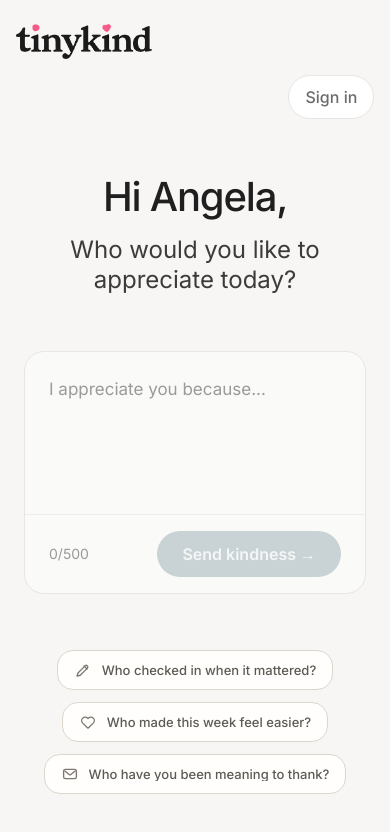
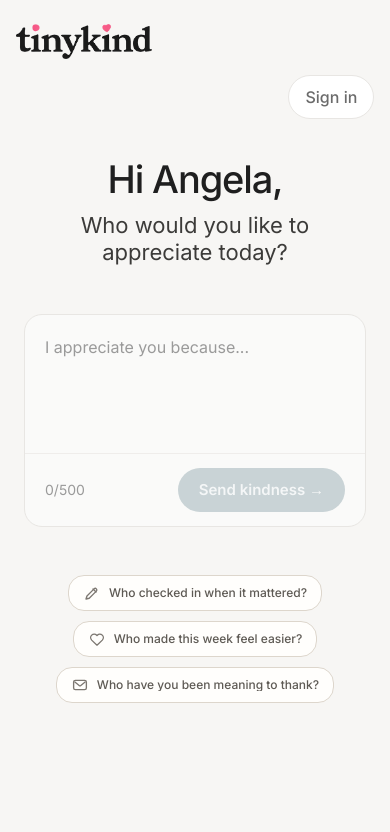
Before and after one commit to alferrante/tinykind, a Next.js app: page / in a window 390 px wide. Shown: the top 832 px of the page. Built offline with nearby package versions, Linux system fonts and the light colour scheme; no server answers.

Commit message:
Scale down TinyKind compose layout

```diff
--- a/src/app/page.tsx
+++ b/src/app/page.tsx
@@ -65,7 +65,7 @@ export default async function HomePage() {
         )}
       </header>
 
-      <section className="mx-auto w-full max-w-[860px] px-6 pb-20 pt-14 sm:pt-20">
+      <section className="mx-auto w-full max-w-[780px] px-6 pb-20 pt-10 sm:pt-12">
         <CreateTinyKindCard
           googleEnabled={googleEnabled}
           greetingName={greetingName}
--- a/src/components/CreateTinyKindCard.tsx
+++ b/src/components/CreateTinyKindCard.tsx
@@ -524,15 +524,15 @@ export default function CreateTinyKindCard({
 
         {step === "compose" ? (
           <>
-            <div className="mb-10 text-center sm:mb-12">
+            <div className="mb-8 text-center sm:mb-9">
               {streakSummary ? (
-                <div className="mb-8 flex flex-wrap items-center justify-center gap-4 text-center sm:mb-10">
+                <div className="mb-6 flex flex-wrap items-center justify-center gap-3 text-center sm:mb-7">
                   {streakSummary.currentStreak > 0 ? (
-                    <span className="rounded-full border border-[#F2C275] bg-[#FFF7E7] px-5 py-2 text-[14px] font-medium text-[#B8771E]">
+                    <span className="rounded-full border border-[#F2C275] bg-[#FFF7E7] px-4 py-1.5 text-[13px] font-medium text-[#B8771E] sm:text-[14px]">
                       🔥 {streakSummary.currentStreak}-week streak
                     </span>
                   ) : null}
-                  <span className="text-[15px] text-[#8D7C67] sm:text-[16px]">
+                  <span className="text-[14px] text-[#8D7C67] sm:text-[15px]">
                     {senderSentCount && senderSentCount > 0
                       ? `You've sent ${senderSentCount} TinyKind${senderSentCount === 1 ? "" : "s"} · keep it going`
                       : streakSummary.sentThisWeek
@@ -542,22 +542,22 @@ export default function CreateTinyKindCard({
                 </div>
               ) : null}
 
-              <h1 className="text-[40px] font-medium leading-[1.1] tracking-[-0.03em] text-[#1F1F1F] sm:text-[68px]">
+              <h1 className="text-[38px] font-medium leading-[1.08] tracking-[-0.03em] text-[#1F1F1F] sm:text-[56px]">
                 Hi {greetingName},
               </h1>
-              <p className="mt-4 text-[24px] leading-[1.25] text-[#3C3B39] sm:text-[28px]">
+              <p className="mt-3 text-[22px] leading-[1.22] text-[#3C3B39] sm:text-[24px]">
                 Who would you like to appreciate today?
               </p>
             </div>
 
             <div
               className={[
-                "overflow-hidden rounded-[20px] border bg-[#FAFAF9] transition duration-200 ease-out focus-within:border-[#DFC09C] focus-within:shadow-[0_0_0_4px_rgba(223,192,156,0.22)]",
+                "overflow-hidden rounded-[18px] border bg-[#FAFAF9] transition duration-200 ease-out focus-within:border-[#DFC09C] focus-within:shadow-[0_0_0_4px_rgba(223,192,156,0.22)]",
                 suggestionPulse ? "border-[#DFC09C] shadow-[0_0_0_4px_rgba(223,192,156,0.18)]" : "border-[#E8E6E3]",
               ].join(" ")}
             >
               <textarea
-                className="min-h-[156px] w-full resize-none bg-transparent px-6 py-6 text-[17px] leading-[1.6] placeholder:text-[#9A9A9A] focus:outline-none"
+                className="min-h-[132px] w-full resize-none bg-transparent px-5 py-5 text-[16px] leading-[1.6] placeholder:text-[#9A9A9A] focus:outline-none sm:min-h-[144px] sm:px-6 sm:py-6 sm:text-[17px]"
                 maxLength={500}
                 onChange={(event) => {
                   if (suggestionIntervalRef.current) {
@@ -572,13 +572,13 @@ export default function CreateTinyKindCard({
                 value={body}
               />
 
-              <div className="flex flex-wrap items-center justify-between gap-3 border-t border-[#EFEDEB] px-6 py-4">
+              <div className="flex flex-wrap items-center justify-between gap-3 border-t border-[#EFEDEB] px-5 py-3.5 sm:px-6 sm:py-4">
                 <span className={`text-sm transition-colors duration-150 ${counterClassName}`}>
                   {charCount}/500 {bodyTooLong ? "(too long)" : ""}
                 </span>
                 <button
                   className={[
-                    "rounded-full border px-6 py-2.5 text-base font-semibold text-white transition duration-150 ease-out focus:outline-none focus-visible:ring-4 focus-visible:ring-[#C8D5D8]",
+                    "rounded-full border px-5 py-2.5 text-[15px] font-semibold text-white transition duration-150 ease-out focus:outline-none focus-visible:ring-4 focus-visible:ring-[#C8D5D8] sm:px-6 sm:text-base",
                     isMessageEmpty || bodyTooLong
                       ? "cursor-not-allowed border-transparent bg-[#C9D3D6] text-white/80"
                       : "border-[#E48767] bg-[#E48767] hover:border-[#DD7C5F] hover:bg-[#DD7C5F] active:scale-[1.01]",
--- a/src/components/SuggestionRow.tsx
+++ b/src/components/SuggestionRow.tsx
@@ -79,10 +79,10 @@ function SuggestionIcon({ suggestion }: { suggestion: string }) {
 
 export default function SuggestionRow({ suggestions, onSelect }: SuggestionRowProps) {
   return (
-    <div className="mt-10 flex flex-wrap items-center justify-center gap-3 text-left text-[#5F5B55] sm:mt-12">
+    <div className="mt-8 flex flex-wrap items-center justify-center gap-2.5 text-left text-[#5F5B55] sm:mt-9">
       {suggestions.map((suggestion) => (
         <button
-          className="inline-flex max-w-full items-center gap-2.5 rounded-[16px] border border-[#DDD6CC] bg-[#FFFEFC] px-4 py-2.5 text-[13px] font-medium leading-none text-[#5E5A54] transition duration-150 ease-out hover:border-[#CDC4B8] hover:bg-[#FBF8F3] hover:text-[#2E2E2E] focus:outline-none focus-visible:ring-4 focus-visible:ring-[#E9DDD0] sm:px-5 sm:text-[14px]"
+          className="inline-flex max-w-full items-center gap-2 rounded-[16px] border border-[#DDD6CC] bg-[#FFFEFC] px-3.5 py-2 text-[12px] font-medium leading-none text-[#5E5A54] transition duration-150 ease-out hover:border-[#CDC4B8] hover:bg-[#FBF8F3] hover:text-[#2E2E2E] focus:outline-none focus-visible:ring-4 focus-visible:ring-[#E9DDD0] sm:px-4 sm:text-[13px]"
           key={suggestion}
           onClick={() => onSelect(suggestion)}
           type="button"
```
